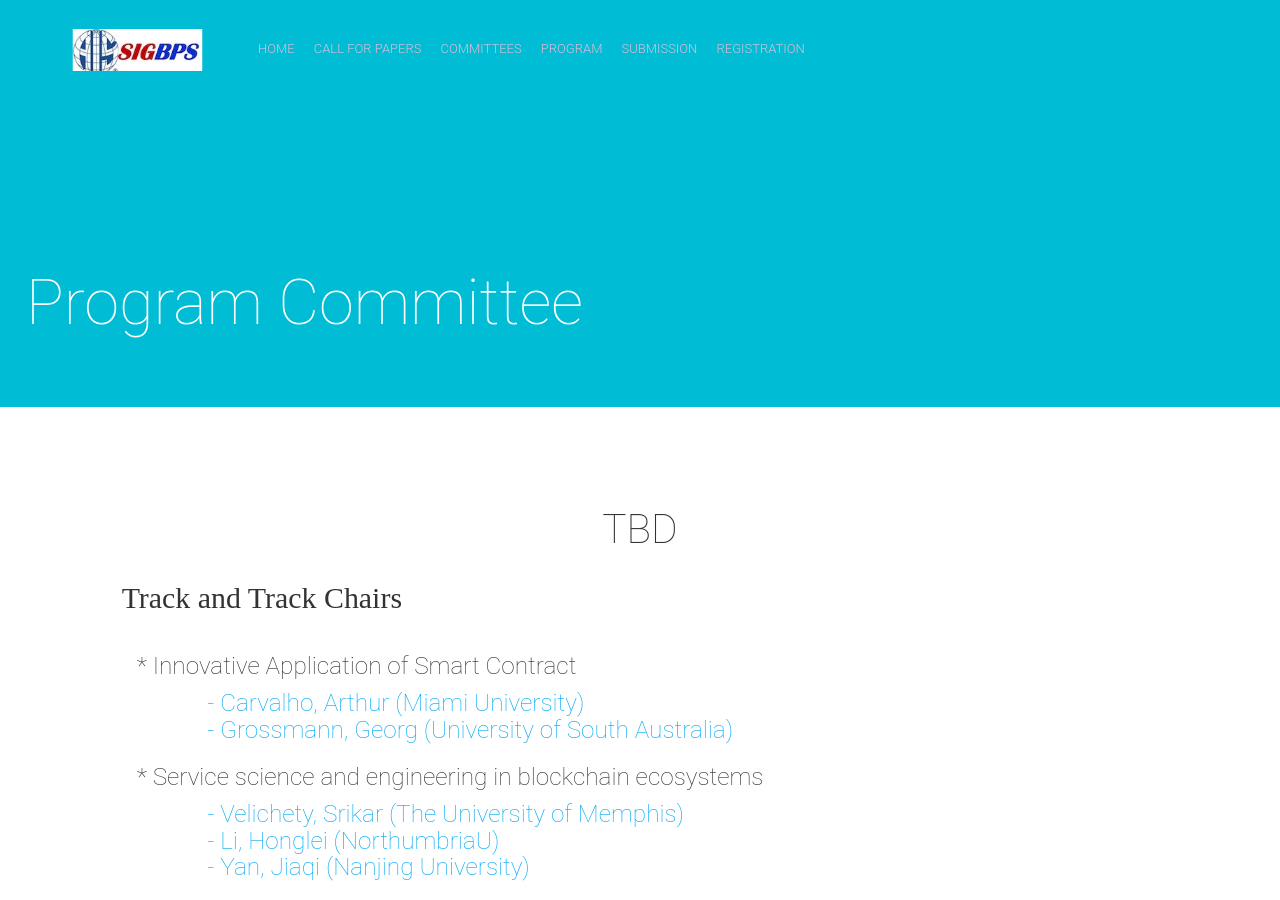
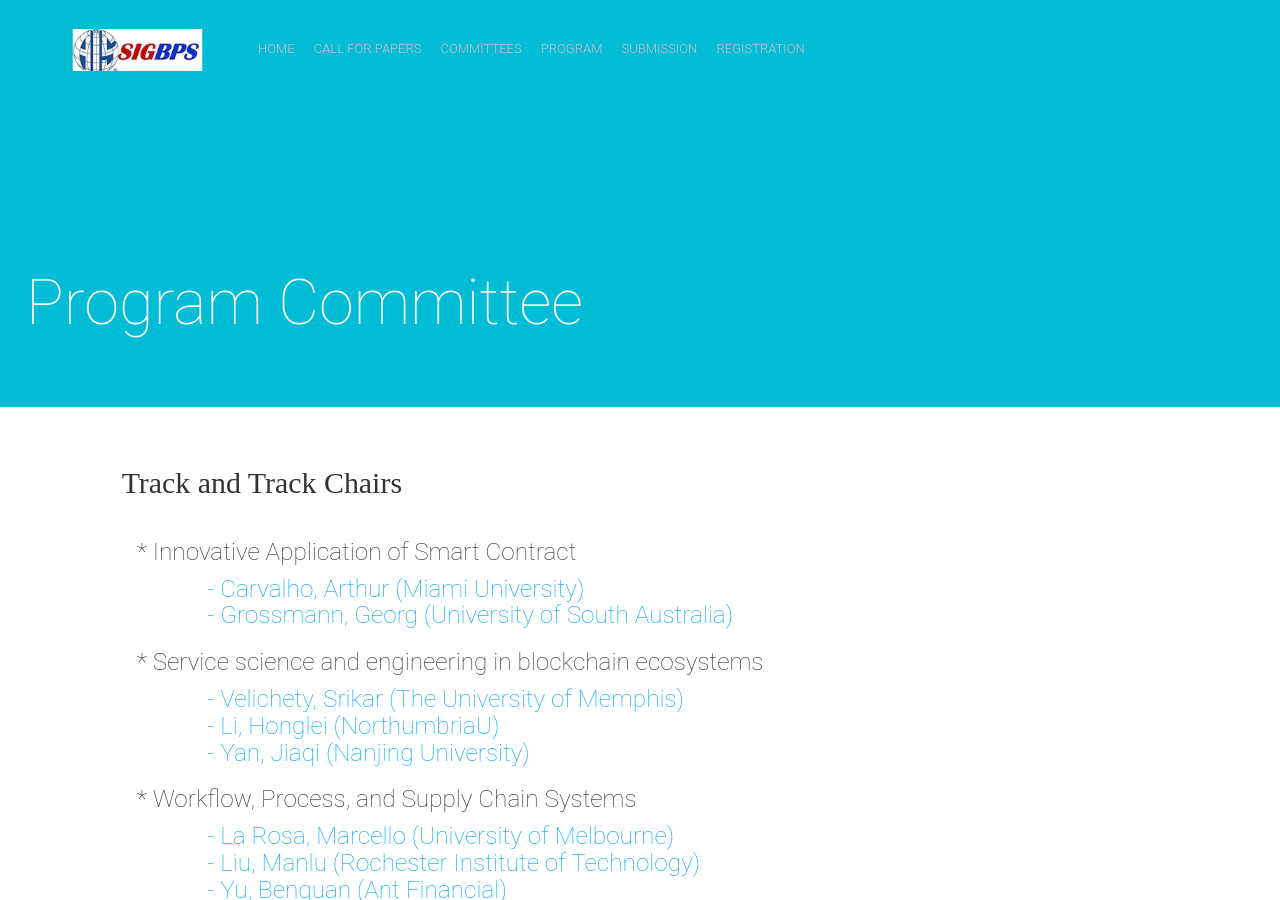
Before and after one commit to jayshanmis/jayshanmis.github.io, a Jekyll site: the page built from organization2.html, in a window 1280 px wide and 900 px high. Built offline with Jekyll 4.4.1, drawn with Linux system fonts in a browser that asks for light colours; nearby versions of some CDN libraries.

Commit message:
Update committeePC.html

```diff
--- a/_includes/committeePC.html
+++ b/_includes/committeePC.html
@@ -2,7 +2,7 @@
     .div-inline{display: inline}
 </style>
 <section id="team" class="team">
-        <h4>TBD</h4>
+
 
 	<div class="col-lg-10 col-lg-offset-1">
             <div class="col-lg-offset-0 row text-center appear-animation-trigger">
```
